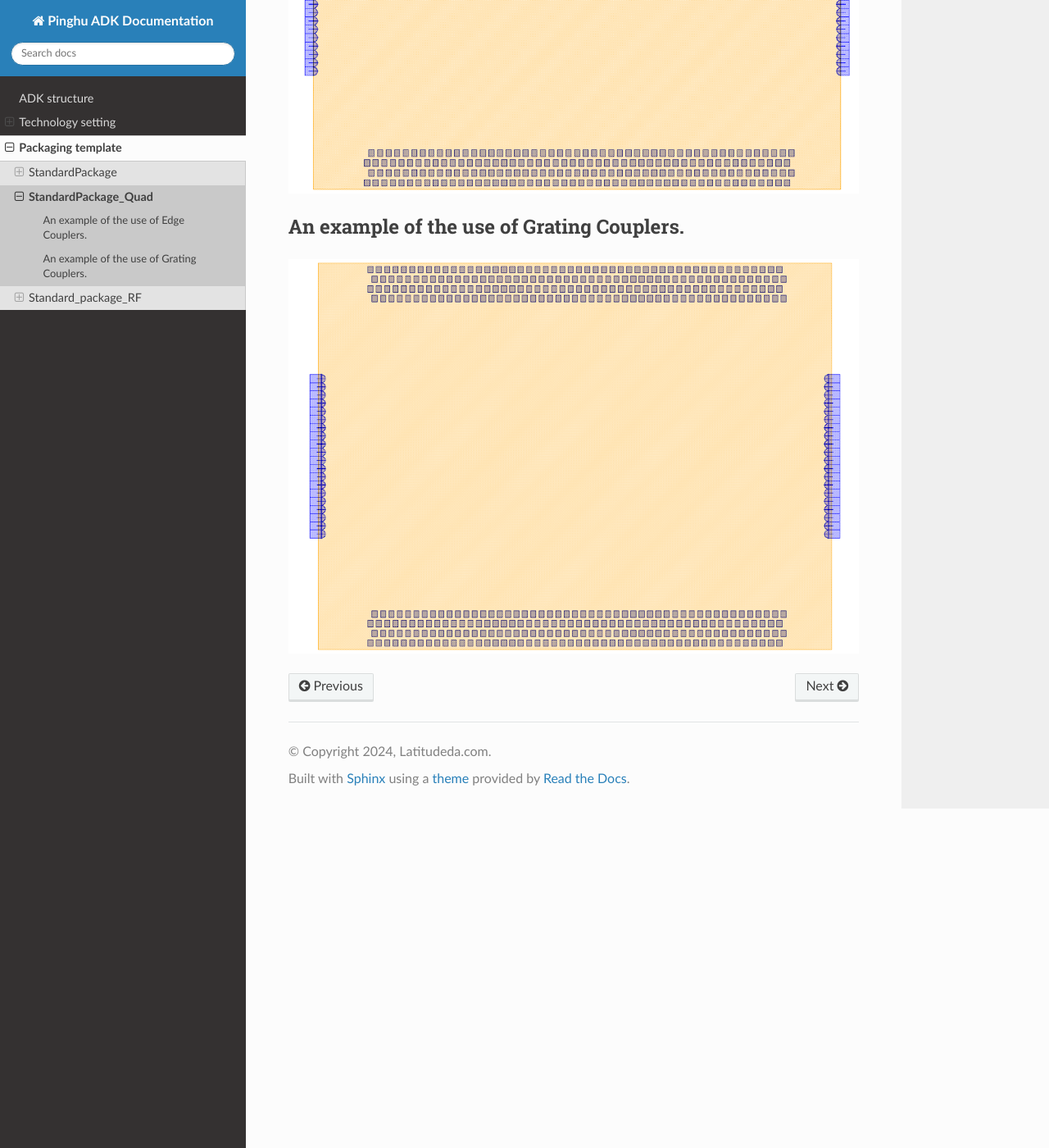
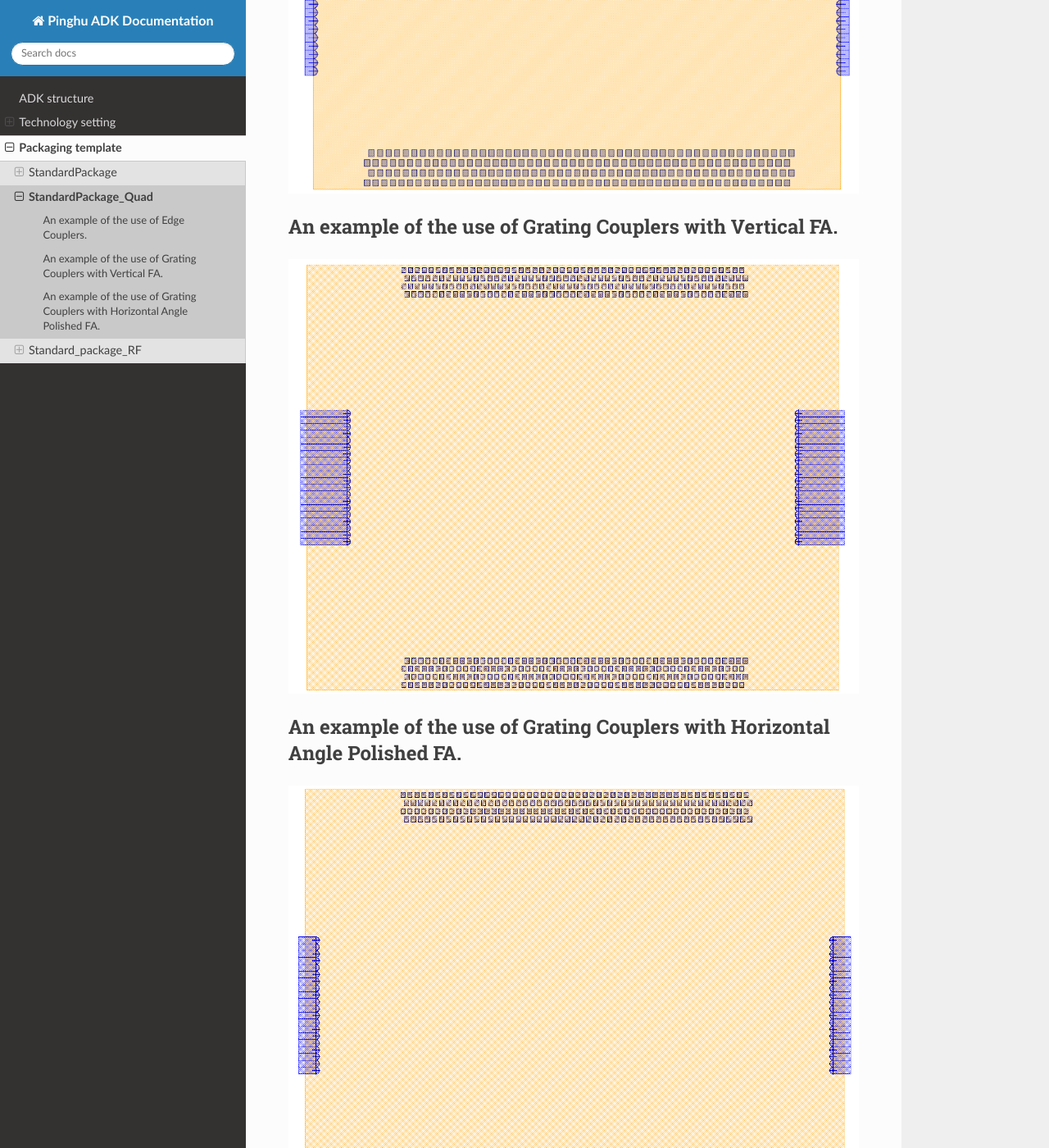
Before and after one commit to Latitudeda/NOEIC_ADK, a Sphinx documentation site: the page built from docs/source/component_list/row_4.rst, in a window 1280 px wide and 1400 px high, scrolled down 1230 px. Shown: the whole window at 82% size. Built offline with Sphinx 7.4.7 and the Read the Docs theme 3.1.0, drawn with Linux system fonts in a browser that asks for light colours; pages that are not in the unit, such as notebooks, are missing from menus.

Commit message:
update fig

```diff
--- a/docs/source/component_list/RF.rst
+++ b/docs/source/component_list/RF.rst
@@ -107,6 +107,10 @@ An example of the use of Edge Couplers.
 .. image:: ../images/eg_ec_RF.png
 
 
-An example of the use of Grating Couplers.
+An example of the use of Grating Couplers with Vertical FA.
 ********************************************
 .. image:: ../images/eg_gc_RF.png
+
+An example of the use of Grating Couplers with Horizontal Angle Polished FA.
+********************************************
+.. image:: ../images/eg_gc_RF_h.png
--- a/docs/source/component_list/row_1n2.rst
+++ b/docs/source/component_list/row_1n2.rst
@@ -49,6 +49,10 @@ An example of the use of Edge Couplers.
 .. image:: ../images/eg_ec.png
 
 
-An example of the use of Grating Couplers.
+An example of the use of Grating Couplers with Vertical FA.
 ********************************************
-.. image:: ../images/eg_gc.png
+.. image:: ../images/eg_gc_v.png
+
+An example of the use of Grating Couplers with Horizontal Angle Polished FA.
+********************************************
+.. image:: ../images/eg_gc_h.png
--- a/docs/source/component_list/row_4.rst
+++ b/docs/source/component_list/row_4.rst
@@ -47,6 +47,10 @@ An example of the use of Edge Couplers.
 .. image:: ../images/eg_ec_quad.png
 
 
-An example of the use of Grating Couplers.
+An example of the use of Grating Couplers with Vertical FA.
 ********************************************
-.. image:: ../images/eg_gc_quad.png
+.. image:: ../images/eg_gc_quad_v.png
+
+An example of the use of Grating Couplers with Horizontal Angle Polished FA.
+********************************************
+.. image:: ../images/eg_gc_quad_h.png
```
Also changed, not shown: docs/source/images/eg_gc_RF_h.png (added), docs/source/images/eg_gc_h.png (added), docs/source/images/eg_gc_quad_h.png (added), docs/source/images/eg_gc_quad_v.png (added), docs/source/images/eg_gc_v.png (added).
